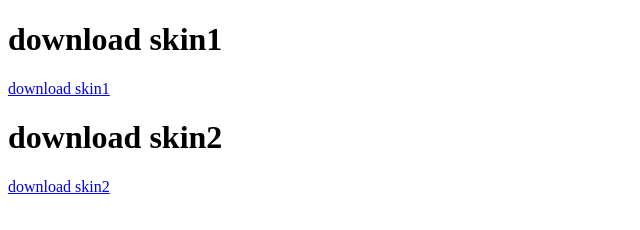
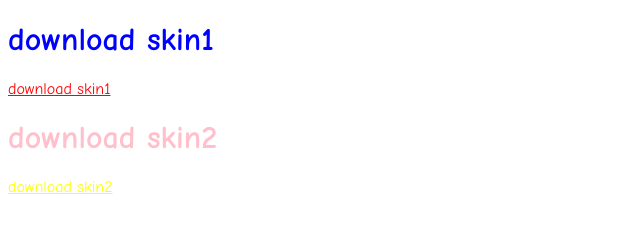
Before and after one commit to gungurbuz/idunnobro, a plain HTML site: page index.html in a window 1280 px wide. Shown: the whole page, without its empty margins (0-640 px from the left). Drawn offline with Linux system fonts and the light colour scheme.

Commit message:
Update index.html
comic sans

```diff
--- a/index.html
+++ b/index.html
@@ -5,9 +5,9 @@
     <title>Shkku_13 skins download</title>
   </head>
   <body>
-    <h1>download skin1</h1>
-     <a href="polish.mp3" download>download skin1</a>
-    <h1>download skin2</h1>
-     <a href="polish.mp3" download>download skin2</a>
+    <h1 style="color:blue; font-family: Comic Sans MS">download skin1</h1>
+     <a style="color:red; font-family: Comic Sans MS" href="polish.mp3" download>download skin1</a>
+    <h1 style="color:pink; font-family: Comic Sans MS">download skin2</h1>
+     <a style="color:yellow; font-family: Comic Sans MS" href="polish.mp3" download>download skin2</a>
   </body>
 </html>
```
